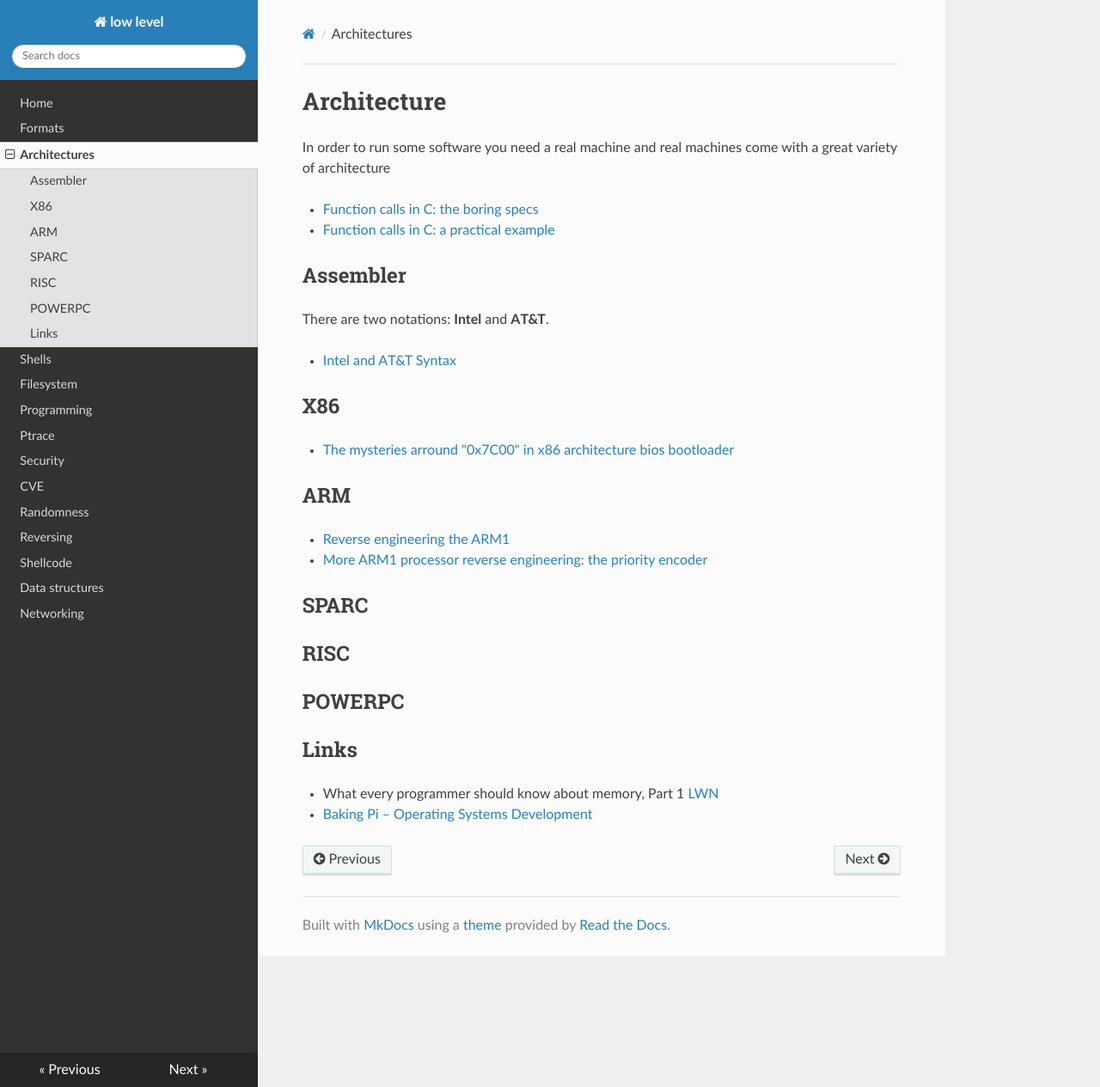
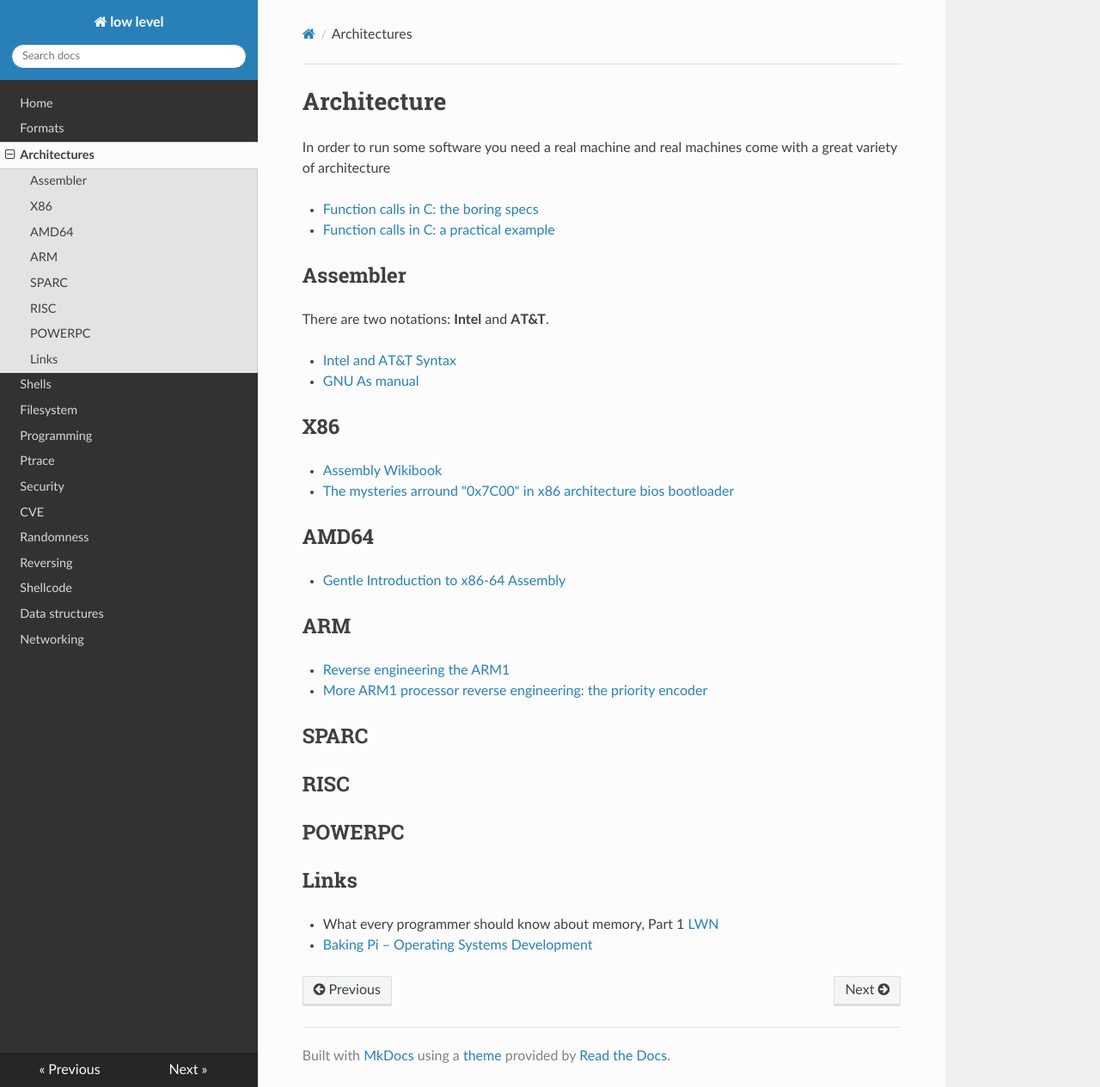
Before and after one commit to gipi/low-level, an MkDocs documentation site: the page built from docs/arch.md, in a window 1280 px wide and 1265 px high. Shown: the whole window at 86% size. Built offline with MkDocs 1.6.1, drawn with Linux system fonts in a browser that asks for light colours; nearby versions of some CDN libraries; old or Windows-style settings are respelled for this version of MkDocs.

Commit message:
More assembly related links.

```diff
--- a/docs/arch.md
+++ b/docs/arch.md
@@ -11,10 +11,16 @@ real machines come with a great variety of architecture
 There are two notations: **Intel** and **AT&T**.
 
  - [Intel and AT&T Syntax](http://www.imada.sdu.dk/Courses/DM18/Litteratur/IntelnATT.htm)
+ - [GNU As manual](http://tigcc.ticalc.org/doc/gnuasm.html)
 
 ## X86
 
+ - [Assembly Wikibook](https://en.wikibooks.org/wiki/X86_Assembly)
  - [The mysteries arround "0x7C00" in x86 architecture bios bootloader](http://www.glamenv-septzen.net/en/view/6)
+
+## AMD64
+
+ - [Gentle Introduction to x86-64 Assembly](http://www.x86-64.org/documentation/assembly.html)
 
 ## ARM
 
```
